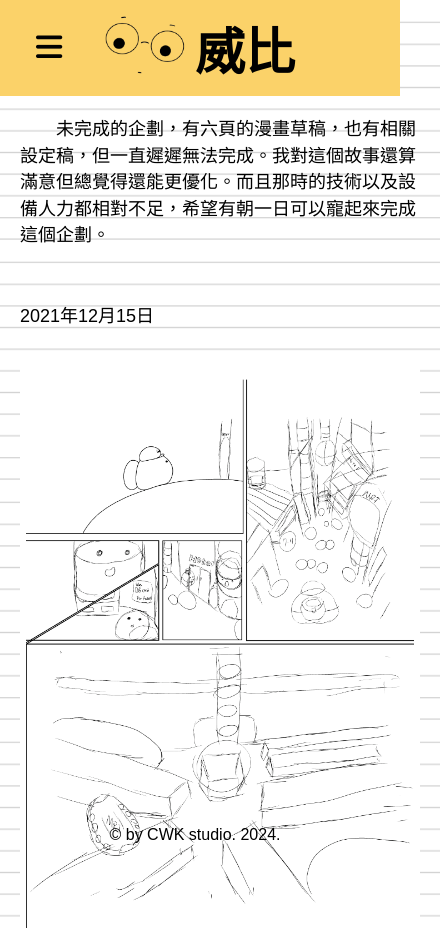
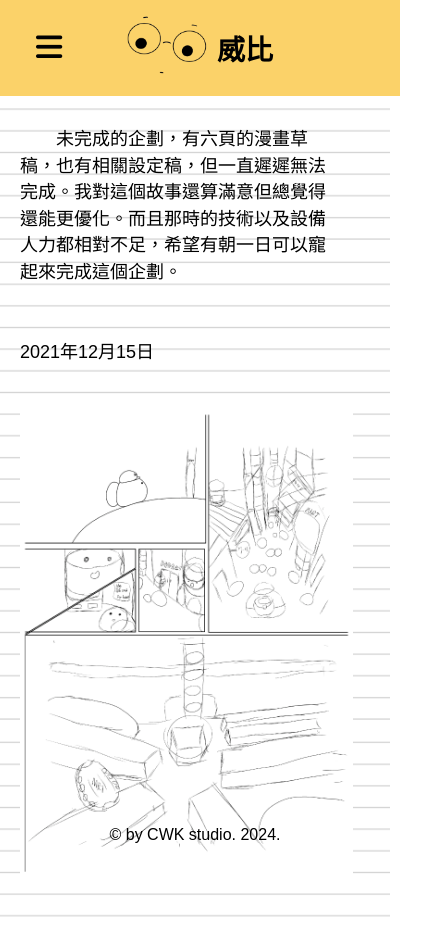
Before and after one commit to CWKanime/CWKanime.github.io, a plain HTML site: page img_html.css/comic.html in a window 390 px wide. Shown: the top 928 px of the page, 440 px wide, since content can reach past the window. Drawn offline with Linux system fonts and the light colour scheme; a web font is replaced by a local one.

Commit message:
insidecssphone

```diff
--- a/img_html.css/comic.html
+++ b/img_html.css/comic.html
@@ -32,6 +32,7 @@
         </a>
     </header>
     <main>
+        <div class="comicall">
         <div class="container">
             <div class="comic">
                <img src="/images/main_img/comic1.png" alt="comic" class="comicimg">
@@ -42,11 +43,12 @@
                 <p class="content-text">未完成的企劃，有六頁的漫畫草稿，也有相關設定稿，但一直遲遲無法完成。我對這個故事還算滿意但總覺得還能更優化。而且那時的技術以及設備人力都相對不足，希望有朝一日可以寵起來完成這個企劃。</p>
                 <p class="info">2021年12月15日</p>
             </div>
-        </div>
+            </div>
             <img src="/images/weibi_site/character design.jpg" alt="character_design"class="weibi_img">
             <img src="/images/weibi_site/set1.jpg" alt="Scenes_class"class="weibi_img">
             <img src="/images/weibi_site/set2.jpg" alt="Scenes_outside"class="weibi_img">
-        <div>
+            <div>
+        </div>
             <a href="/index.html" class="homelink">
                 <img src="/images/backicon.png" alt="back" class="backicon">
             </a>
--- a/img_html.css/insidestyle.css
+++ b/img_html.css/insidestyle.css
@@ -31,6 +31,9 @@ header {
     left: 0;
     width: 100%;
      z-index: 999;
+}
+h1{
+    font-size: 35px;
 }
 
 .logo-container, .text-container {
@@ -99,7 +102,7 @@ header {
 .menu.show {
     left: 0; /* 当有.show类时，将菜单向左移动显示 */
 }
-@media (max-width:900px) {
+@media screen and (max-width:900px) {
     header {
         padding: 5px;
     }
@@ -134,12 +137,13 @@ header {
 
 
 main {
-    margin: 80px 0 0; /* 上邊距3em，左右邊距自動調整，下邊距5em */
+    margin-top: 90px ;/* 上邊距3em，左右邊距自動調整，下邊距5em */
     position: relative;
 }
 .container {
     display: flex;
     justify-content: space-between;
+    align-items: center;
 }
 
 .content, .youtube ,.stamp_all,.comicimg{
@@ -200,16 +204,39 @@ footer {
     width: 100%;
     text-align: center; /* 將內容置中 */
 }
-@media (max-width: 900px) {
+@media screen and (max-width: 900px) {
     .container {
-    flex-direction: column; /* 將主要內容列的方向改為垂直 */
-    order: 0; /* 將內容放在上方 */
-    margin-bottom: 20px; /* 在內容和圖片之間添加一些間距 */
+        flex-direction: column;
+        order: 0;
+        margin-bottom: 20px;
+        align-self: center;
+        width: 90%;
+        align-items: center;
+        text-align: center; /* 將文字置中 */
     }
-
-    .youtube ,.stamp,.comic,.weibi_img {
-    order: 1; /* 將圖片放在下方 */
-    align-items: center;
-    justify-content: center;
+    .content {
+        text-align: left; /* 如果需要，將文字對齊左側 */
+    }
+    .youtube, .stamp, .comic, .weibi_img ,.content-text{
+        order: 1; /* 將圖片放在下方 */
+        align-items: center; /* 垂直置中 */
+        justify-content: center;
+    }
+    h1 {
+        font-size: 28px;
+    }
+    .weibi_img {
+        padding: 20px;
+        width: 85%;
+    }
+    .comicimg {
+        width: 95%;
+    }
+    .comicall {
+        align-items: center;
+        justify-content: center;
+    }
+    .backicon {
+        margin-bottom: 5em;
     }
 }
--- a/style.css
+++ b/style.css
@@ -297,8 +297,6 @@ footer {
     text-align: center; /* 將內容置中 */
 }
 @media screen and (max-width: 900px) {
-
-}
     .main_img{
         align-items: center;
     }
@@ -306,3 +304,4 @@ footer {
         width: 90%;
         align-items: center;
     }
+}
```
Also changed, not shown: img_html.css/pachinnko.html (+1 -1 lines). Lines whose indentation alone changed are shown as unchanged.
